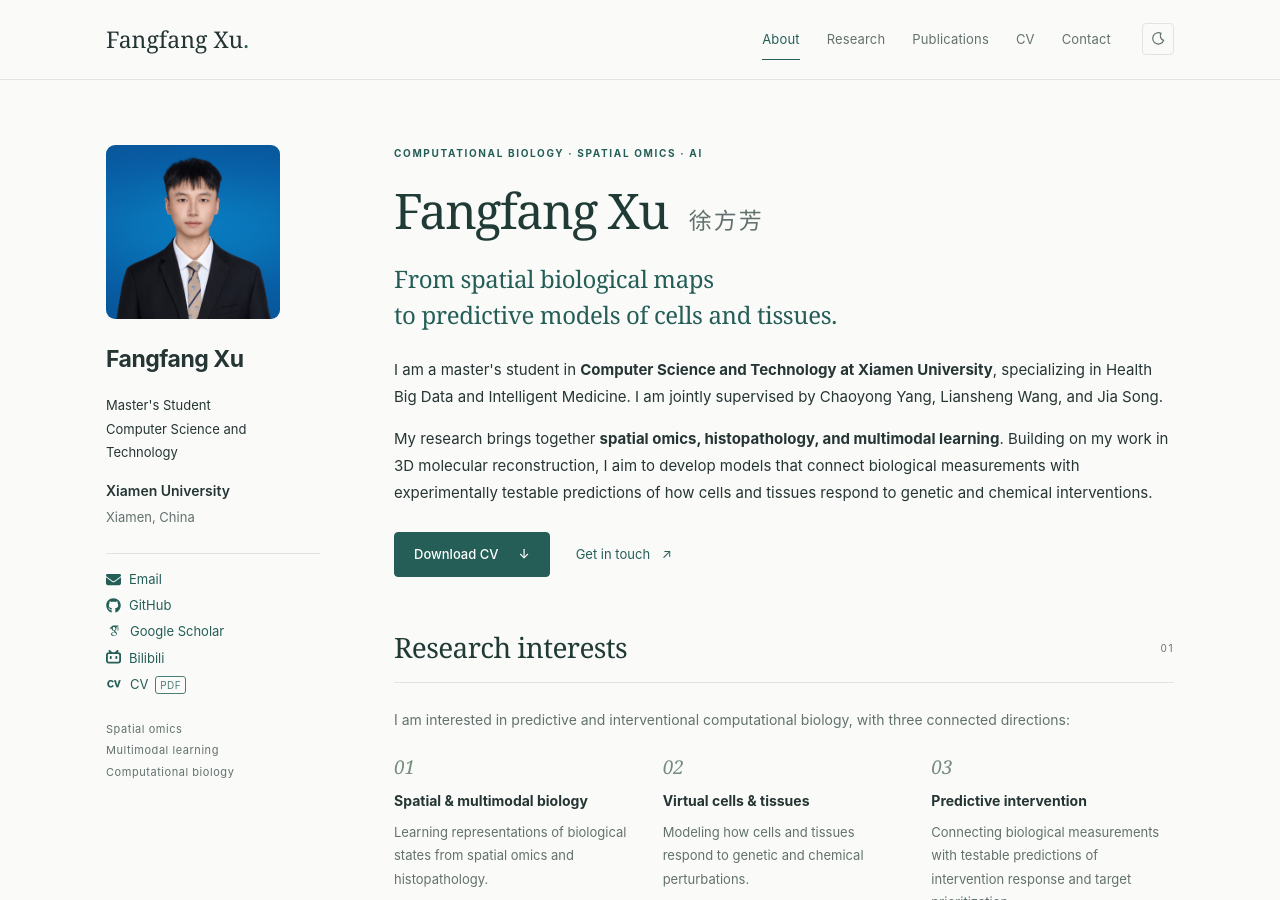
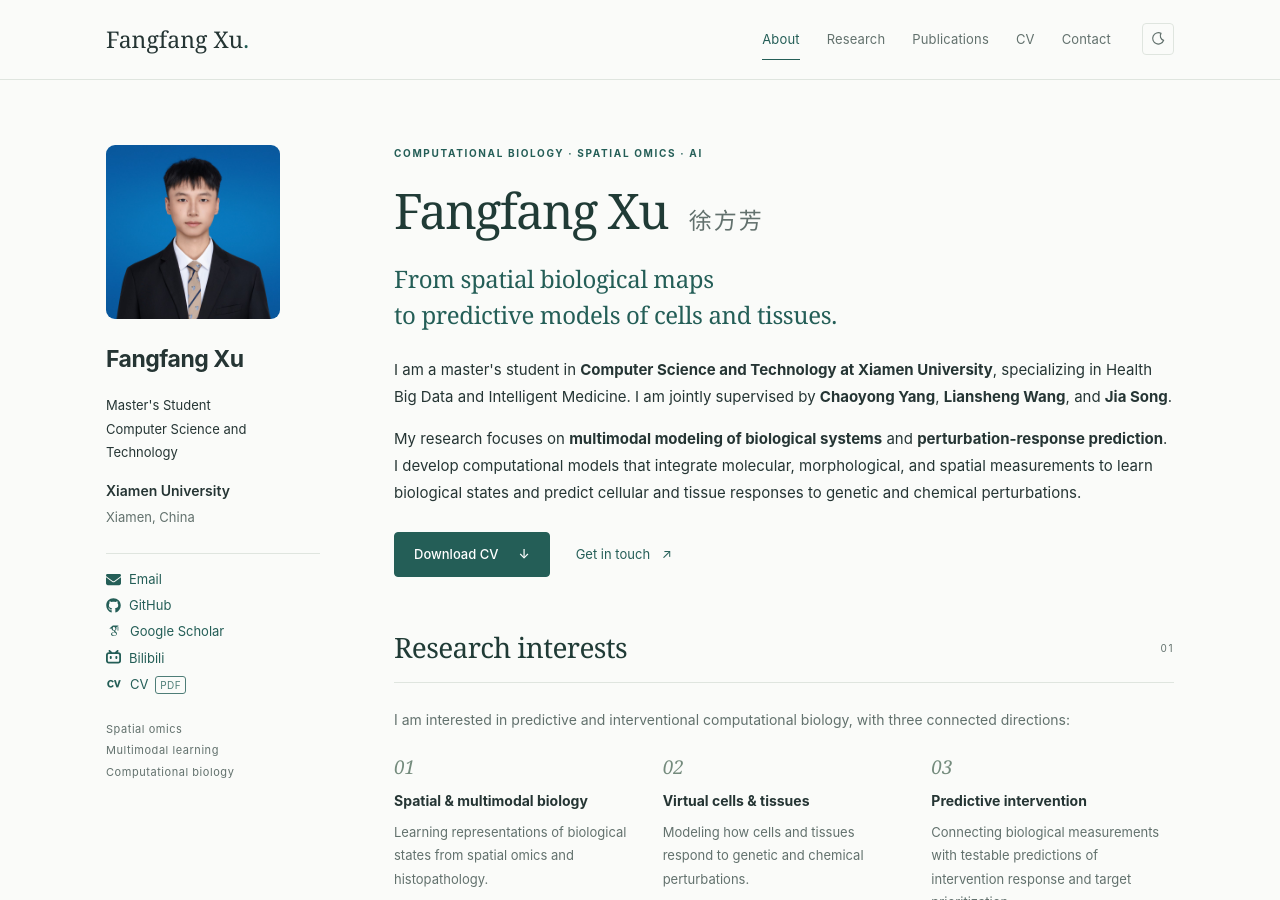
Before and after one commit to xufangfang408/xufangfang408.github.io, a Jekyll site: the page built from _pages/about.md, in a window 1280 px wide and 900 px high. Built offline with Jekyll 4.4.1, drawn with Linux system fonts in a browser that asks for light colours; some web fonts are replaced.

Commit message:
edit about

```diff
--- a/_pages/about.md
+++ b/_pages/about.md
@@ -12,8 +12,8 @@ redirect_from:
   <p class="eyebrow">Computational biology · Spatial omics · AI</p>
   <h1 id="about-title">Fangfang Xu <span lang="zh-Hans">徐方芳</span></h1>
   <p class="intro-lead">From spatial biological maps<br class="desktop-break"> to predictive models of cells and tissues.</p>
-  <p>I am a master's student in <strong>Computer Science and Technology at Xiamen University</strong>, specializing in Health Big Data and Intelligent Medicine. I am jointly supervised by Chaoyong Yang, Liansheng Wang, and Jia Song.</p>
-  <p>My research brings together <strong>spatial omics, histopathology, and multimodal learning</strong>. Building on my work in 3D molecular reconstruction, I aim to develop models that connect biological measurements with experimentally testable predictions of how cells and tissues respond to genetic and chemical interventions.</p>
+  <p>I am a master's student in <strong>Computer Science and Technology at Xiamen University</strong>, specializing in Health Big Data and Intelligent Medicine. I am jointly supervised by <strong>Chaoyong Yang</strong>, <strong>Liansheng Wang</strong>, and <strong>Jia Song</strong>.</p>
+  <p>My research focuses on <strong>multimodal modeling of biological systems</strong> and <strong>perturbation-response prediction</strong>. I develop computational models that integrate molecular, morphological, and spatial measurements to learn biological states and predict cellular and tissue responses to genetic and chemical perturbations.</p>
   <div class="intro-actions"><a class="button" href="{{ site.data.academic.cv | relative_url }}">Download CV <span aria-hidden="true">↓</span></a><a class="text-link" href="mailto:{{ site.data.academic.email }}">Get in touch <span aria-hidden="true">↗</span></a></div>
 </section>
 
```
